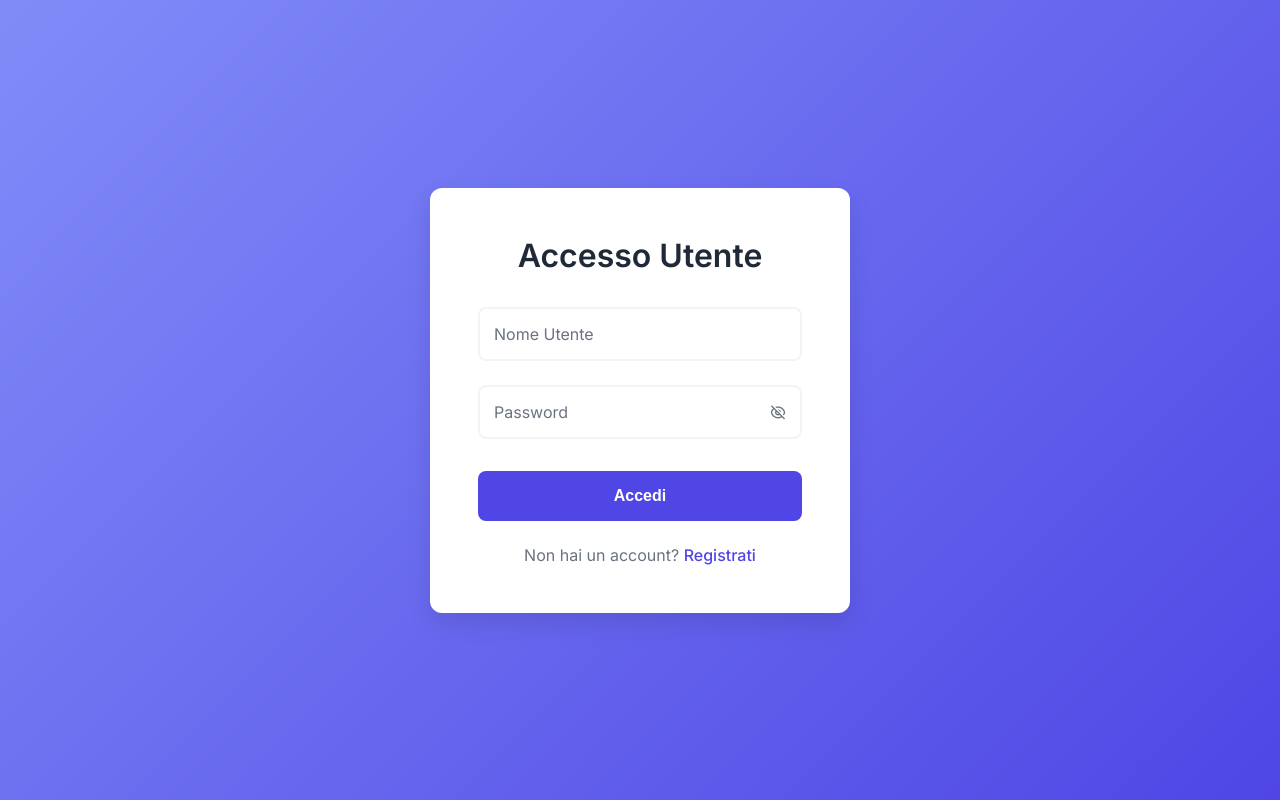
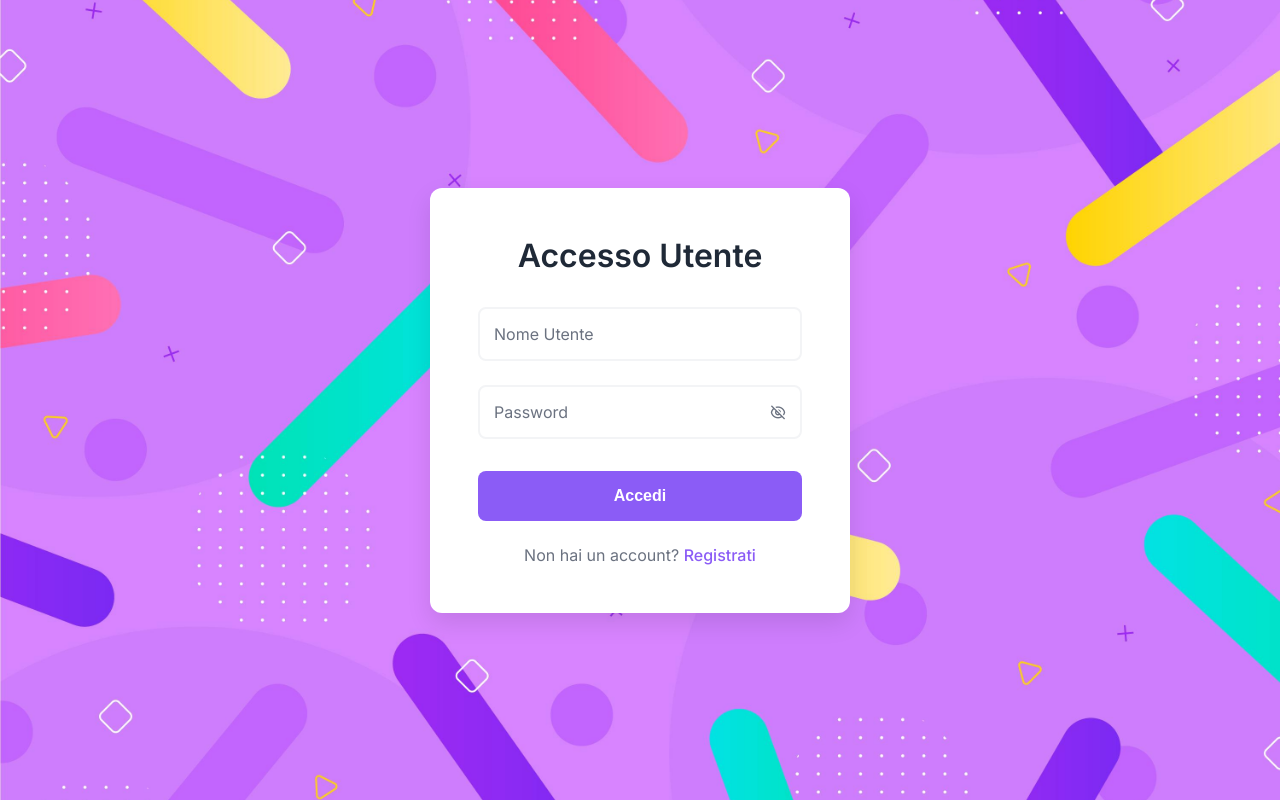
Before and after one commit to niccolo-fato/Sicurezza, a PHP site: page / in a window 1280 px wide. Run offline with PHP 8.4, Linux system fonts and the light colour scheme; data that the repository does not hold is empty.

Commit message:
modifiche👃🏻

```diff
--- a/sql-injection-lab/sqli_test.php
+++ b/sql-injection-lab/sqli_test.php
@@ -16,6 +16,7 @@ $payloads = [
     "' OR 'a'='a' UNION SELECT 1,'admin','password'-- -",
     "' UNION SELECT 1,version(),3-- -",
     "' UNION SELECT 1,column_name,3 FROM information_schema.columns WHERE table_name='users'-- -",
+    "'; DROP TABLE users; --",
 
 
 ];
--- a/sql-injection-lab/src/index.php
+++ b/sql-injection-lab/src/index.php
@@ -22,9 +22,11 @@
     <link href="https://cdn.jsdelivr.net/npm/remixicon@3.5.0/fonts/remixicon.css" rel="stylesheet">
     <style>
         :root {
-            --primary-color: #4f46e5;
-            --primary-color-light: #818cf8;
-            --primary-color-dark: #3730a3;
+
+            --primary-color: #8b5cf6;
+            --primary-color-light: #c4b5fd;
+            --primary-color-dark: #5b21b6;
+
             --white-color: #ffffff;
             --black-color: #1f2937;
             --gray-color: #6b7280;
@@ -36,13 +38,10 @@
             --h1-font-size: 1.75rem;
             --normal-font-size: 1rem;
             --small-font-size: .875rem;
-
             --font-medium: 500;
             --font-semi-bold: 600;
-
             --border-radius: 0.75rem;
             --border-radius-sm: 0.5rem;
-
             --transition: all 0.3s ease;
         }
 
@@ -53,10 +52,11 @@
         }
 
         body {
+            background: url('foto1.jpg') no-repeat center center fixed;
+            background-size: cover;
             font-family: var(--body-font);
             font-size: var(--normal-font-size);
             color: var(--black-color);
-            background: linear-gradient(135deg, var(--primary-color-light), var(--primary-color));
             min-height: 100vh;
             display: grid;
             place-items: center;
@@ -196,6 +196,10 @@
             font-size: var(--small-font-size);
         }
 
+        .results {
+            margin-top: 1.5rem;
+        }
+
         @media screen and (min-width: 576px) {
             .login__form {
                 padding: 3rem;
```
Also changed, not shown: sql-injection-lab/src/foto1.jpg (added).
